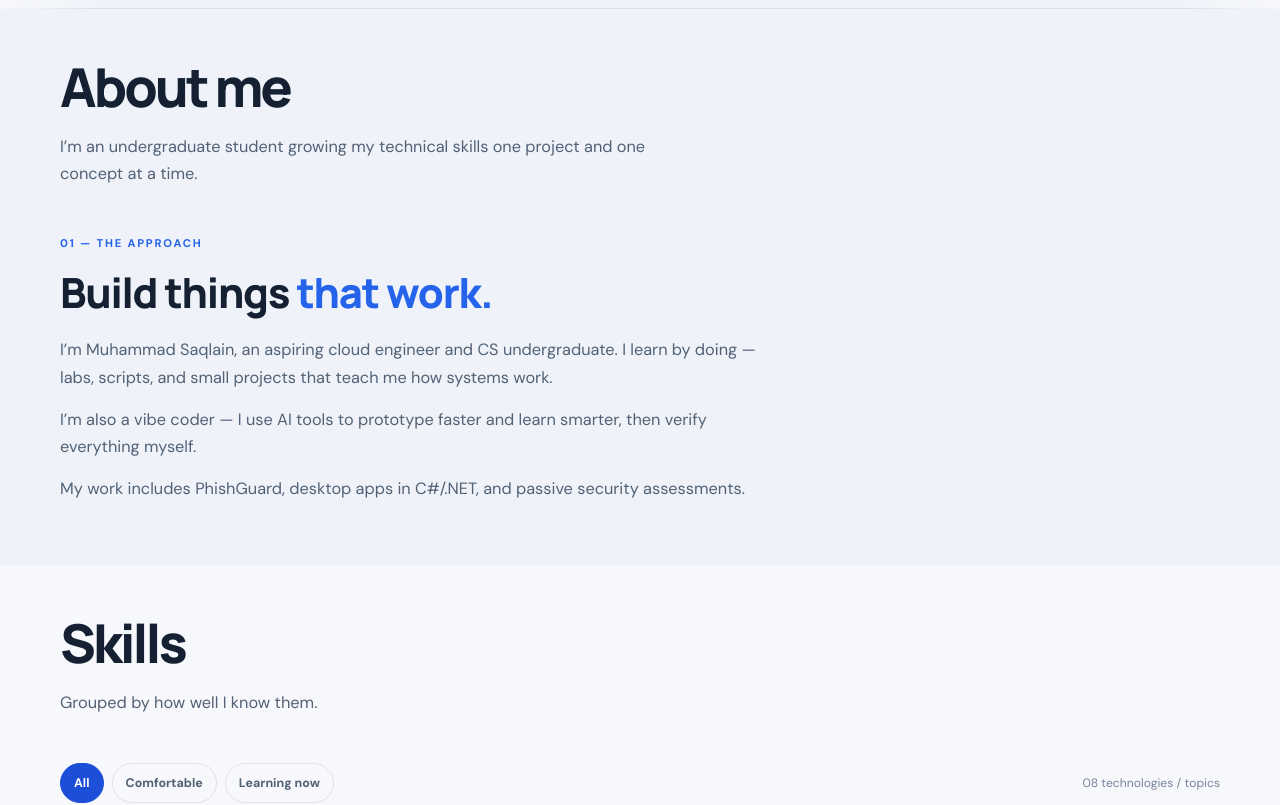
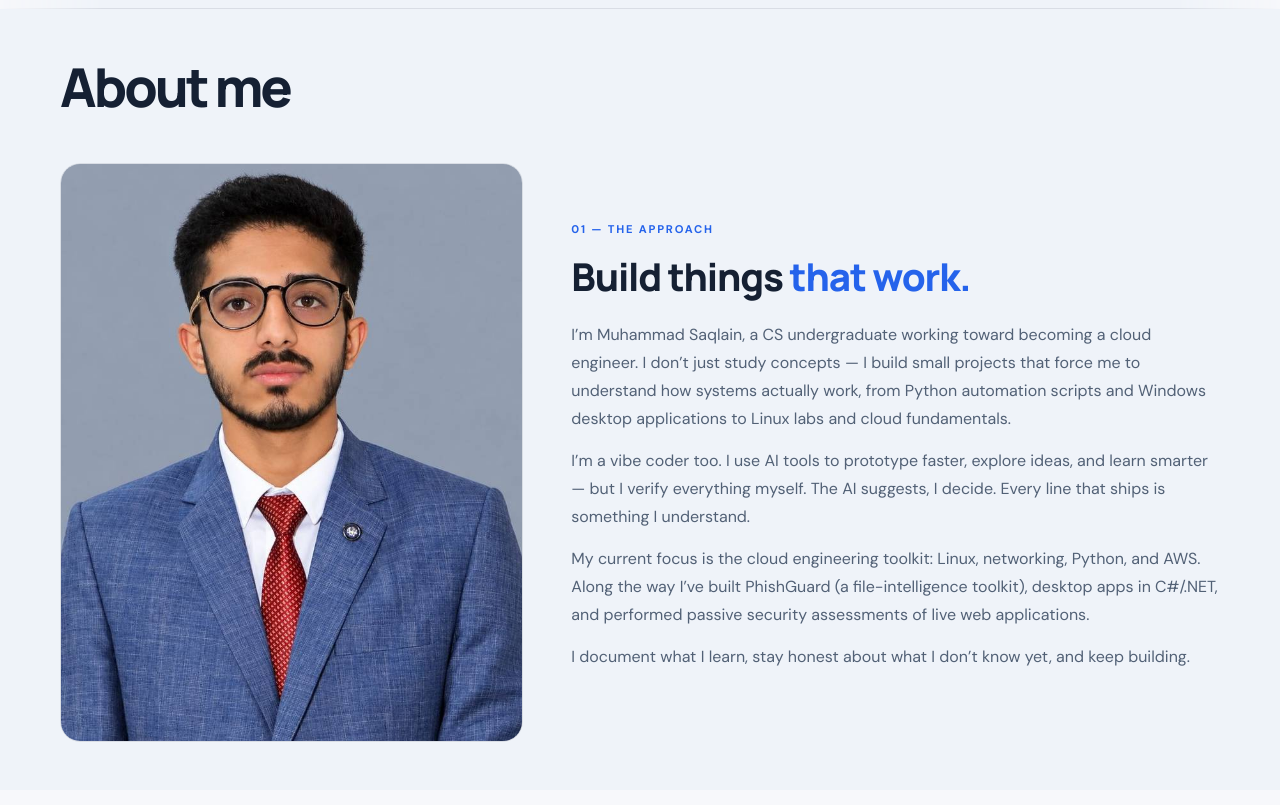
Before and after one commit to muhammadsaqlain-tech/saqlain-portfolio, a React (Vite) app: page / in a window 1280 px wide. Shown: the part 840-1645 px from the top of the page. Built offline with nearby package versions, Linux system fonts and the light colour scheme.

Commit message:
About split layout with portrait and detailed text

```diff
--- a/src/components/About.tsx
+++ b/src/components/About.tsx
@@ -1,18 +1,37 @@
 import { motion } from "motion/react";
 import SectionHeading from "./SectionHeading";
+import portrait from "../assets/saqlain-original.jpg";
 
 export default function About() {
   return (
     <section className="section-shell section-light" id="about">
       <div className="wrap">
-        <SectionHeading title={<>About me</>} description="I’m an undergraduate student growing my technical skills one project and one concept at a time." />
-        <motion.div className="about-clean reveal" initial={{ opacity: 0, y: 18 }} whileInView={{ opacity: 1, y: 0 }} viewport={{ once: true, amount: 0.2 }}>
-          <span className="story-index">01 — THE APPROACH</span>
-          <h3>Build things <span>that work.</span></h3>
-          <p>I’m Muhammad Saqlain, an aspiring cloud engineer and CS undergraduate. I learn by doing — labs, scripts, and small projects that teach me how systems work.</p>
-          <p>I’m also a vibe coder — I use AI tools to prototype faster and learn smarter, then verify everything myself.</p>
-          <p>My work includes PhishGuard, desktop apps in C#/.NET, and passive security assessments.</p>
-        </motion.div>
+        <SectionHeading title={<>About me</>} />
+        <div className="about-split">
+          <motion.div
+            className="about-pic"
+            initial={{ opacity: 0, x: -40 }}
+            whileInView={{ opacity: 1, x: 0 }}
+            viewport={{ once: true, amount: 0.3 }}
+            transition={{ duration: 0.7, ease: [0.22, 1, 0.36, 1] }}
+          >
+            <img src={portrait} alt="Portrait of Muhammad Saqlain" loading="lazy" />
+          </motion.div>
+          <motion.div
+            className="about-text"
+            initial={{ opacity: 0, x: 40 }}
+            whileInView={{ opacity: 1, x: 0 }}
+            viewport={{ once: true, amount: 0.3 }}
+            transition={{ duration: 0.7, ease: [0.22, 1, 0.36, 1], delay: 0.1 }}
+          >
+            <span className="story-index">01 — THE APPROACH</span>
+            <h3>Build things <span>that work.</span></h3>
+            <p>I’m Muhammad Saqlain, a CS undergraduate working toward becoming a cloud engineer. I don’t just study concepts — I build small projects that force me to understand how systems actually work, from Python automation scripts and Windows desktop applications to Linux labs and cloud fundamentals.</p>
+            <p>I’m a vibe coder too. I use AI tools to prototype faster, explore ideas, and learn smarter — but I verify everything myself. The AI suggests, I decide. Every line that ships is something I understand.</p>
+            <p>My current focus is the cloud engineering toolkit: Linux, networking, Python, and AWS. Along the way I’ve built PhishGuard (a file-intelligence toolkit), desktop apps in C#/.NET, and performed passive security assessments of live web applications.</p>
+            <p>I document what I learn, stay honest about what I don’t know yet, and keep building.</p>
+          </motion.div>
+        </div>
       </div>
     </section>
   );
--- a/src/styles.css
+++ b/src/styles.css
@@ -262,12 +262,14 @@ img { display: block; max-width: 100%; }
 .cert-card strong { display: block; font: 800 1rem var(--display); letter-spacing: -.01em; }
 .cert-card span span { color: var(--muted); font-size: .85rem; }
 .cert-card-arrow { margin-left: auto; color: var(--accent); font-size: 1.2rem; }
-/* Clean about */
-.about-clean { max-width: 720px; }
-.about-clean .story-index { display: block; margin-bottom: 12px; }
-.about-clean h3 { margin: 0 0 16px; font: 800 clamp(1.8rem, 4vw, 2.6rem) var(--display); letter-spacing: -.03em; }
-.about-clean h3 span { color: var(--accent); }
-.about-clean p { color: var(--muted); font-size: 1.02rem; line-height: 1.7; margin: 0 0 14px; }
+/* About split — pic left, text right */
+.about-split { display: grid; grid-template-columns: minmax(0, 5fr) minmax(0, 7fr); gap: 48px; align-items: center; margin-top: 8px; }
+.about-pic { position: relative; border-radius: 20px; overflow: hidden; }
+.about-pic img { display: block; width: 100%; height: auto; aspect-ratio: 4/5; object-fit: cover; object-position: center top; border-radius: 20px; border: 1px solid var(--line); }
+.about-text .story-index { display: block; margin-bottom: 12px; }
+.about-text h3 { margin: 0 0 18px; font: 800 clamp(1.8rem, 4vw, 2.4rem) var(--display); letter-spacing: -.03em; }
+.about-text h3 span { color: var(--accent); }
+.about-text p { color: var(--muted); font-size: 1rem; line-height: 1.75; margin: 0 0 14px; }
 
 /* Journey */
 .journey-layout { display: grid; grid-template-columns: 1.1fr .9fr; gap: clamp(45px, 8vw, 115px); align-items: start; }
@@ -377,6 +379,8 @@ a.contact-detail:hover .contact-detail-arrow { transform: translate(3px, -3px);
   .project-grid { grid-template-columns: 1fr; }
   .services-grid { grid-template-columns: 1fr; }
   .certs-grid { grid-template-columns: 1fr; }
+  .about-split { grid-template-columns: 1fr; gap: 28px; }
+  .about-pic { max-width: 340px; }
   .project-card, .project-card:last-child { grid-column: auto; min-height: 0; }
   .journey-aside { min-height: 270px; padding: 24px; }
   .contact-intro { padding: 23px; }
```
